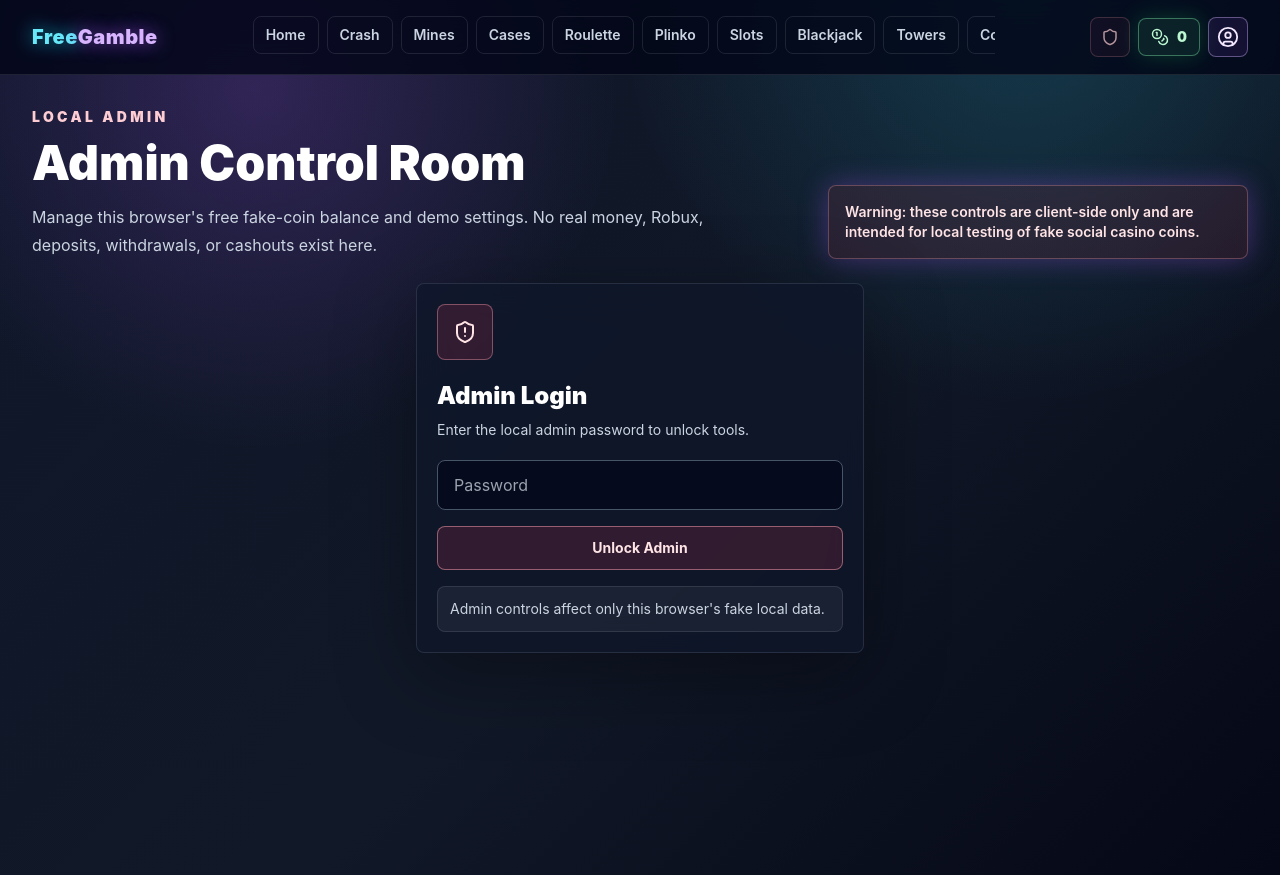
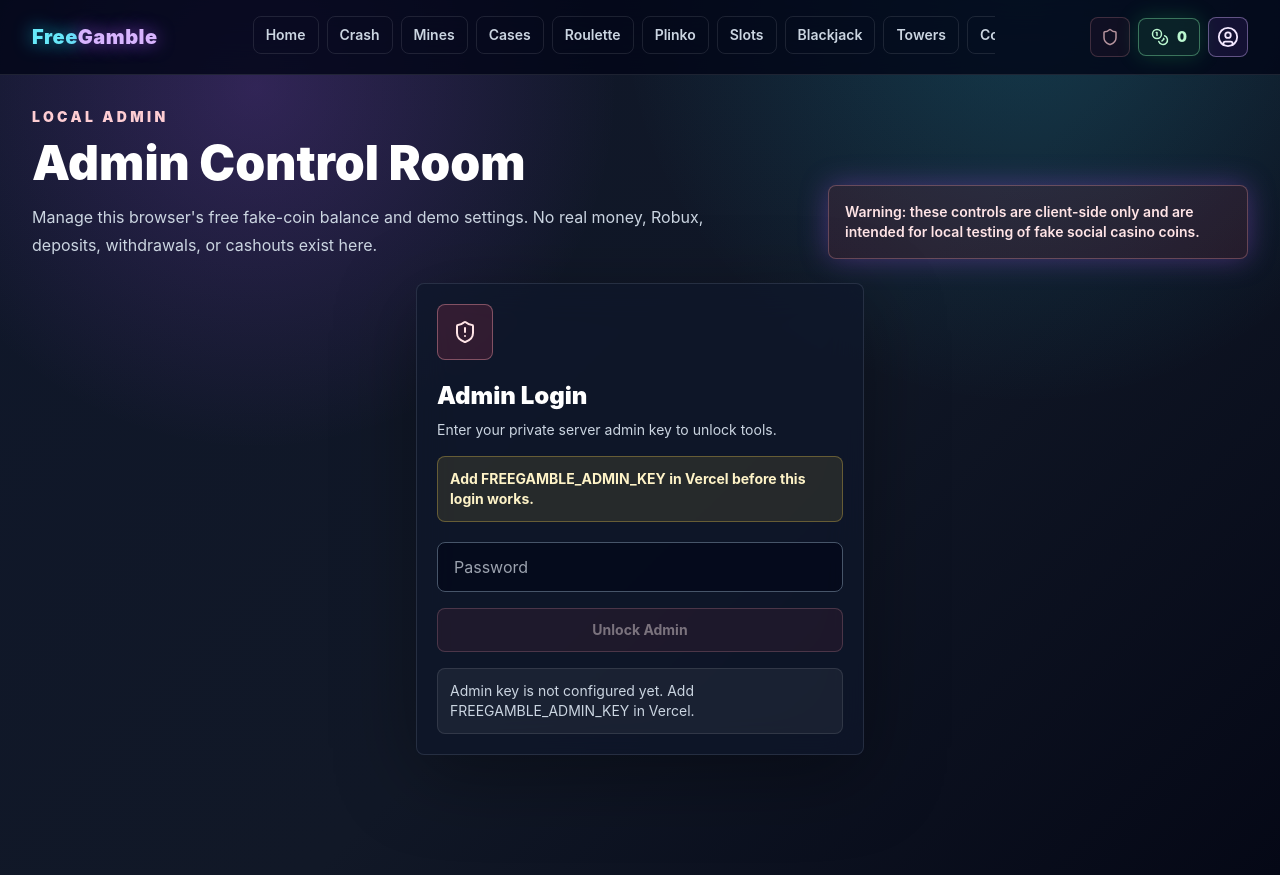
Before and after one commit to a1-lang-cmd/freegamble, a Next.js app: page /admin in a window 1280 px wide. Built offline with nearby package versions, Linux system fonts and the light colour scheme; no server answers.

Commit message:
Secure admin login with server key

```diff
--- a/src/app/admin/page.tsx
+++ b/src/app/admin/page.tsx
@@ -1,12 +1,11 @@
 "use client";
 
 import { useEffect, useState } from "react";
-import { ShieldAlert, Trash2 } from "lucide-react";
+import { LogOut, ShieldAlert, Trash2 } from "lucide-react";
 import { motion } from "framer-motion";
 import { Button } from "@/components/ui/Button";
 import { Card } from "@/components/ui/Card";
 import {
-  ADMIN_SESSION_KEY,
   addCoins,
   DEFAULT_STARTING_BALANCE,
   getBalance,
@@ -21,11 +20,10 @@
 } from "@/lib/coins";
 import { useCoins } from "@/hooks/useCoins";
 
-const password = "admin123";
-
 export default function AdminPage() {
   const { balance, refreshBalance } = useCoins();
   const [loggedIn, setLoggedIn] = useState(false);
+  const [adminConfigured, setAdminConfigured] = useState(true);
   const [passwordInput, setPasswordInput] = useState("");
   const [manualBalance, setManualBalance] = useState(1000);
   const [coinAmount, setCoinAmount] = useState(1000);
@@ -34,21 +32,43 @@
   const [message, setMessage] = useState("Admin controls affect only this browser's fake local data.");
 
   useEffect(() => {
-    setLoggedIn(window.localStorage.getItem(ADMIN_SESSION_KEY) === "true");
     setManualBalance(getBalance());
     setDailyAmount(getDailyRewardAmount());
     setStartingAmount(getStartingBalance());
+    fetch("/api/admin/session")
+      .then((response) => response.json())
+      .then((data: { configured: boolean; loggedIn: boolean }) => {
+        setAdminConfigured(data.configured);
+        setLoggedIn(data.loggedIn);
+        if (!data.configured) {
+          setMessage("Admin key is not configured yet. Add FREEGAMBLE_ADMIN_KEY in Vercel.");
+        }
+      })
+      .catch(() => setMessage("Could not check admin session."));
   }, []);
 
-  const login = () => {
-    if (passwordInput !== password) {
-      setMessage("Incorrect admin password.");
+  const login = async () => {
+    const response = await fetch("/api/admin/login", {
+      method: "POST",
+      headers: { "Content-Type": "application/json" },
+      body: JSON.stringify({ key: passwordInput })
+    });
+    const data = (await response.json().catch(() => null)) as { message?: string } | null;
+
+    if (!response.ok) {
+      setMessage(data?.message ?? "Incorrect admin key.");
       return;
     }
 
-    window.localStorage.setItem(ADMIN_SESSION_KEY, "true");
     setLoggedIn(true);
-    setMessage("Admin session unlocked locally.");
+    setPasswordInput("");
+    setMessage("Admin session unlocked with the server key.");
+  };
+
+  const logout = async () => {
+    await fetch("/api/admin/logout", { method: "POST" });
+    setLoggedIn(false);
+    setMessage("Admin session locked.");
   };
 
   const applySetBalance = () => {
@@ -103,7 +123,12 @@
             <ShieldAlert />
           </div>
           <h2 className="text-2xl font-black text-white">Admin Login</h2>
-          <p className="mt-2 text-sm text-slate-300">Enter the local admin password to unlock tools.</p>
+          <p className="mt-2 text-sm text-slate-300">Enter your private server admin key to unlock tools.</p>
+          {!adminConfigured && (
+            <p className="mt-4 rounded-lg border border-amber-300/30 bg-amber-300/10 p-3 text-sm font-bold text-amber-100">
+              Add FREEGAMBLE_ADMIN_KEY in Vercel before this login works.
+            </p>
+          )}
           <input
             type="password"
             value={passwordInput}
@@ -112,13 +137,19 @@
             className="mt-5 w-full rounded-lg border border-slate-600 bg-slate-950/70 px-4 py-3 text-white outline-none transition focus:border-rose-300"
             placeholder="Password"
           />
-          <Button onClick={login} variant="danger" className="mt-4 w-full">
+          <Button onClick={login} disabled={!adminConfigured} variant="danger" className="mt-4 w-full">
             Unlock Admin
           </Button>
           <p className="mt-4 rounded-lg border border-white/10 bg-white/5 p-3 text-sm text-slate-300">{message}</p>
         </Card>
       ) : (
         <div className="grid gap-5 lg:grid-cols-2">
+          <div className="lg:col-span-2">
+            <Button onClick={logout} variant="ghost">
+              <LogOut size={18} />
+              Lock Admin
+            </Button>
+          </div>
           <Card className="space-y-4 border-purple-300/25">
             <h2 className="text-2xl font-black text-white">Balance Controls</h2>
             <motion.div animate={{ boxShadow: "0 0 28px rgba(168,85,247,.2)" }} className="rounded-lg border border-purple-300/30 bg-purple-500/10 p-4">
--- /dev/null
+++ b/src/app/api/admin/login/route.ts
@@ -0,0 +1,25 @@
+import { NextResponse } from "next/server";
+import { ADMIN_COOKIE, createAdminCookieValue, hasAdminKeyConfigured, sessionMaxAgeSeconds, validateAdminKey } from "@/lib/adminAuth";
+
+export async function POST(request: Request) {
+  const body = (await request.json().catch(() => null)) as { key?: string } | null;
+  const key = body?.key ?? "";
+
+  if (!hasAdminKeyConfigured()) {
+    return NextResponse.json({ ok: false, message: "Admin key is not configured on the server." }, { status: 500 });
+  }
+
+  if (!validateAdminKey(key)) {
+    return NextResponse.json({ ok: false, message: "Invalid admin key." }, { status: 401 });
+  }
+
+  const response = NextResponse.json({ ok: true });
+  response.cookies.set(ADMIN_COOKIE, createAdminCookieValue(), {
+    httpOnly: true,
+    sameSite: "strict",
+    secure: process.env.NODE_ENV === "production",
+    maxAge: sessionMaxAgeSeconds,
+    path: "/"
+  });
+  return response;
+}
--- /dev/null
+++ b/src/app/api/admin/logout/route.ts
@@ -0,0 +1,8 @@
+import { NextResponse } from "next/server";
+import { ADMIN_COOKIE } from "@/lib/adminAuth";
+
+export function POST() {
+  const response = NextResponse.json({ ok: true });
+  response.cookies.delete(ADMIN_COOKIE);
+  return response;
+}
--- /dev/null
+++ b/src/app/api/admin/session/route.ts
@@ -0,0 +1,10 @@
+import { cookies } from "next/headers";
+import { NextResponse } from "next/server";
+import { ADMIN_COOKIE, hasAdminKeyConfigured, isValidAdminCookie } from "@/lib/adminAuth";
+
+export function GET() {
+  return NextResponse.json({
+    configured: hasAdminKeyConfigured(),
+    loggedIn: isValidAdminCookie(cookies().get(ADMIN_COOKIE)?.value)
+  });
+}
--- /dev/null
+++ b/src/lib/adminAuth.ts
@@ -0,0 +1,50 @@
+import { createHmac, timingSafeEqual } from "crypto";
+
+const ADMIN_COOKIE = "freegamble_admin";
+const sessionMaxAgeSeconds = 12 * 60 * 60;
+
+function getAdminKeys() {
+  const keys = [process.env.FREEGAMBLE_ADMIN_KEY, process.env.FREEGAMBLE_ADMIN_KEYS]
+    .filter(Boolean)
+    .flatMap((value) => String(value).split(","))
+    .map((value) => value.trim())
+    .filter(Boolean);
+
+  return keys;
+}
+
+function safeEquals(left: string, right: string) {
+  const leftBuffer = Buffer.from(left);
+  const rightBuffer = Buffer.from(right);
+  return leftBuffer.length === rightBuffer.length && timingSafeEqual(leftBuffer, rightBuffer);
+}
+
+function signSession(timestamp: string, key: string) {
+  return createHmac("sha256", key).update(`freegamble-admin:${timestamp}`).digest("base64url");
+}
+
+export function hasAdminKeyConfigured() {
+  return getAdminKeys().length > 0;
+}
+
+export function validateAdminKey(input: string) {
+  return getAdminKeys().some((key) => safeEquals(input, key));
+}
+
+export function createAdminCookieValue() {
+  const keys = getAdminKeys();
+  const timestamp = String(Date.now());
+  return `${timestamp}.${signSession(timestamp, keys[0])}`;
+}
+
+export function isValidAdminCookie(value?: string) {
+  if (!value) return false;
+  const [timestamp, signature] = value.split(".");
+  const createdAt = Number(timestamp);
+  if (!timestamp || !signature || !Number.isFinite(createdAt)) return false;
+  if (Date.now() - createdAt > sessionMaxAgeSeconds * 1000) return false;
+
+  return getAdminKeys().some((key) => safeEquals(signature, signSession(timestamp, key)));
+}
+
+export { ADMIN_COOKIE, sessionMaxAgeSeconds };
--- a/src/lib/coins.ts
+++ b/src/lib/coins.ts
@@ -4,7 +4,6 @@
 export const DAILY_CLAIM_KEY = "freegamble.lastDailyClaim";
 export const STARTING_BALANCE_KEY = "freegamble.startingBalance";
 export const DAILY_REWARD_AMOUNT_KEY = "freegamble.dailyRewardAmount";
-export const ADMIN_SESSION_KEY = "freegamble.adminSession";
 
 const listeners = new Set<(balance: number) => void>();
 
```
Also changed, not shown: 1 other file (tests, documents, lock files or other folders).
